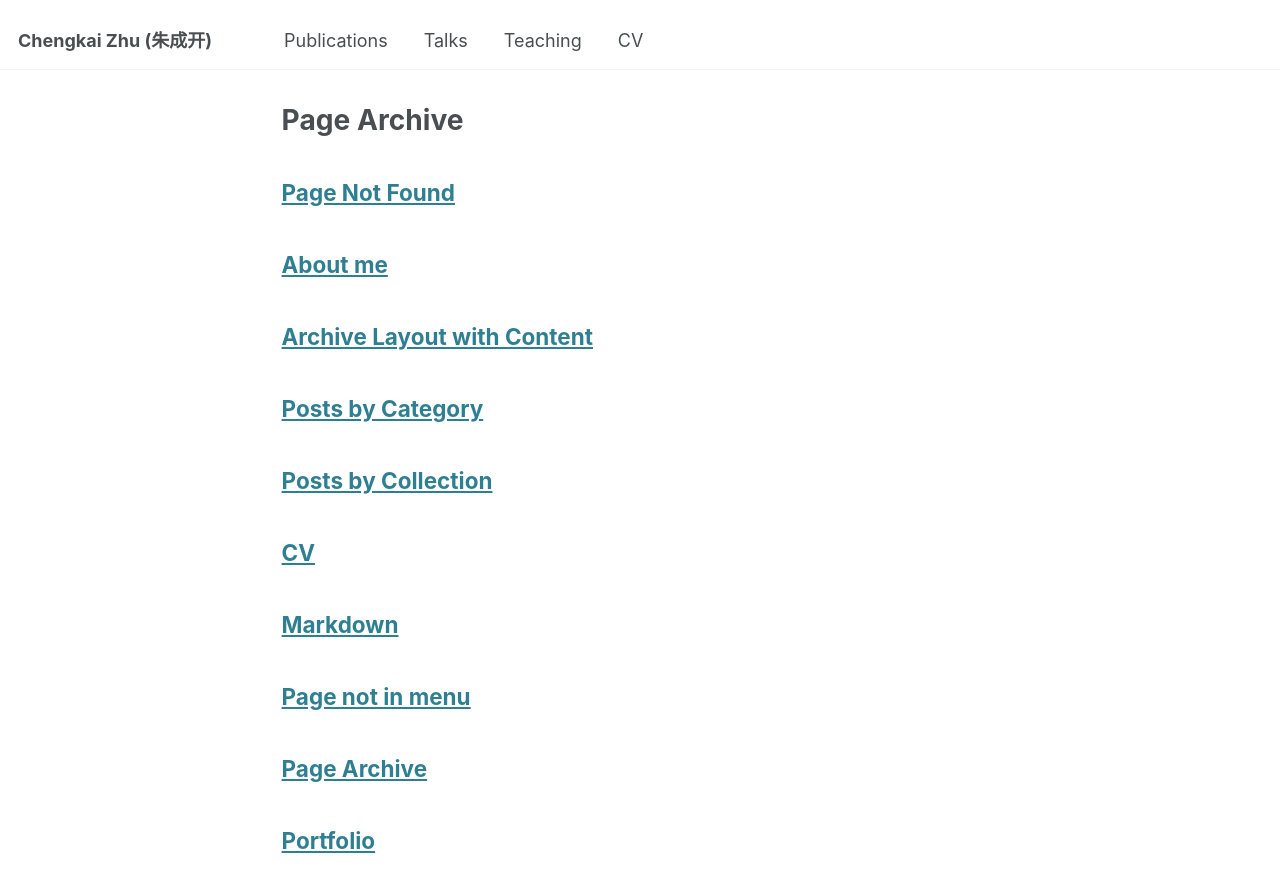
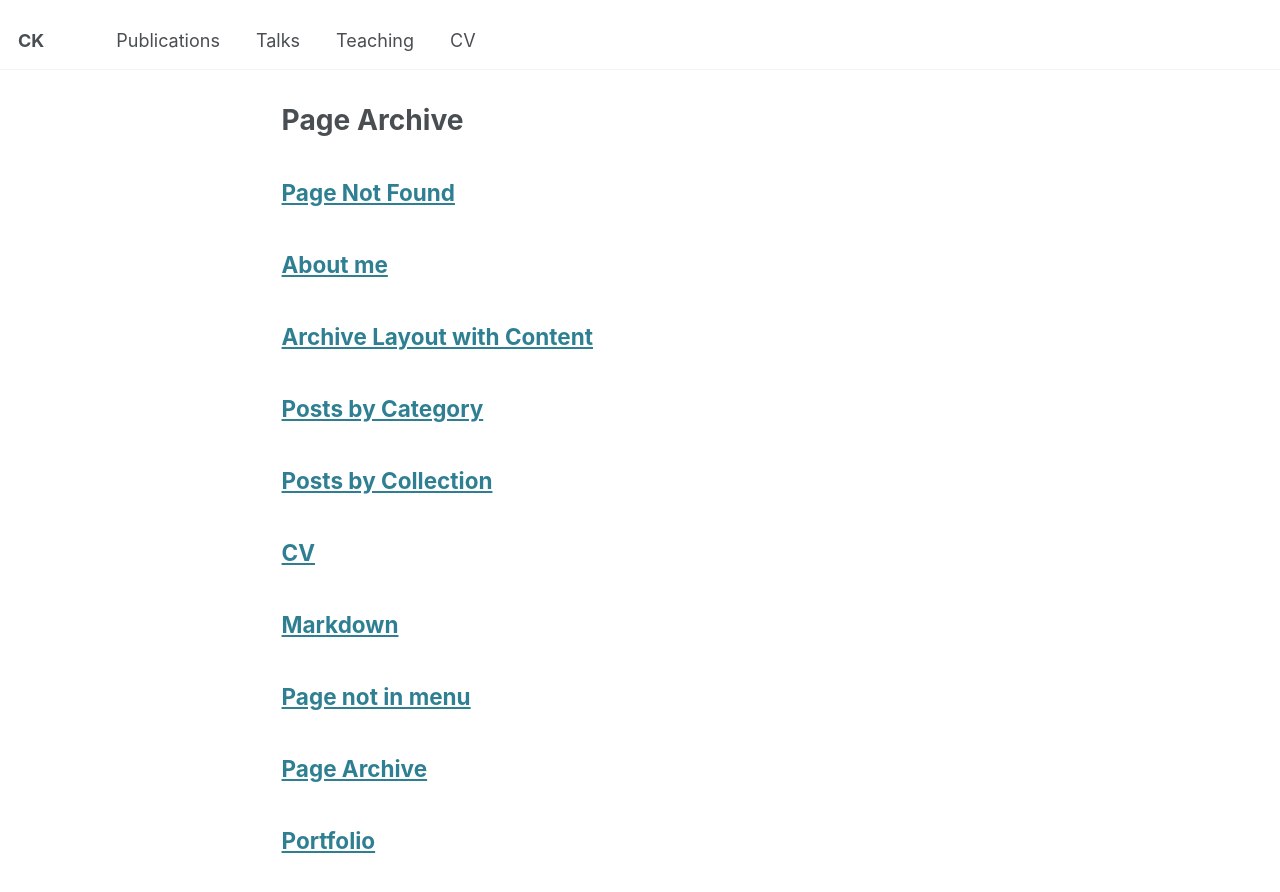
Before and after one commit to Chengkai-Zhu/Chengkai-Zhu.github.io, a Jekyll site: the page built from _pages/page-archive.html, in a window 1280 px wide and 900 px high. Shown: the top 892 px of the window. Built offline with Jekyll 4.4.1, drawn with Linux system fonts in a browser that asks for light colours.

Commit message:
Update _config.yml

```diff
--- a/_config.yml
+++ b/_config.yml
@@ -9,7 +9,7 @@
 # Basic Site Settings
 locale                   : "en-US"
 site_theme               : "default"
-title                    : "Chengkai Zhu (朱成开)"
+title                    : "CK"
 title_separator          : "-"
 name                     : &name "Chengkai Zhu"
 description              : &description "personal description"
@@ -23,7 +23,7 @@ repository               : "academicpages/academicpages.github.io"
 author:
   # Biographic information
   avatar           : "profile.png"
-  name             : # "Chengkai Zhu"
+  name             : "Chengkai Zhu (朱成开)"
   pronouns         : # example: "he/his"
   bio              : "Short biography for the left-hand sidebar"
   location         : "Guangzhou"
```
